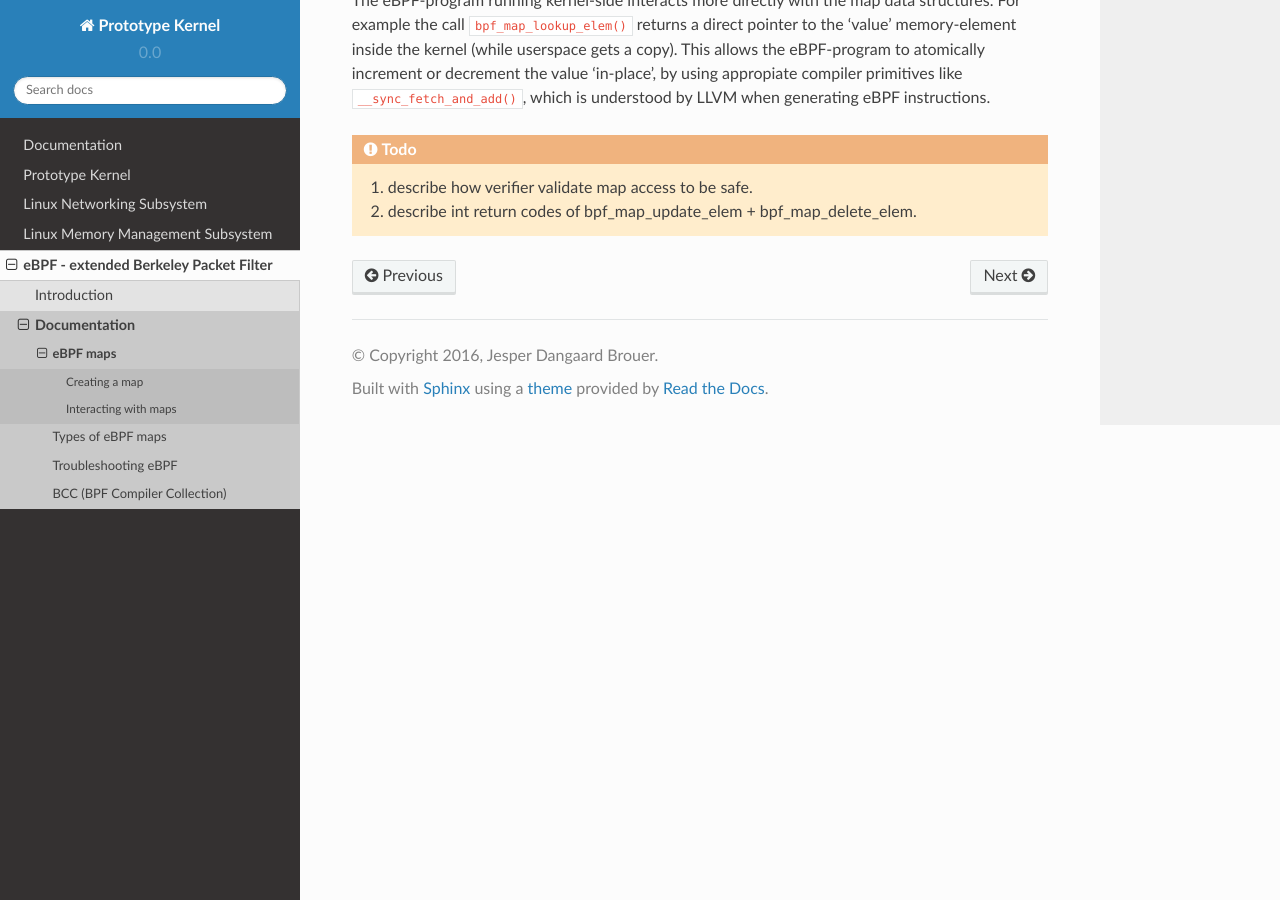
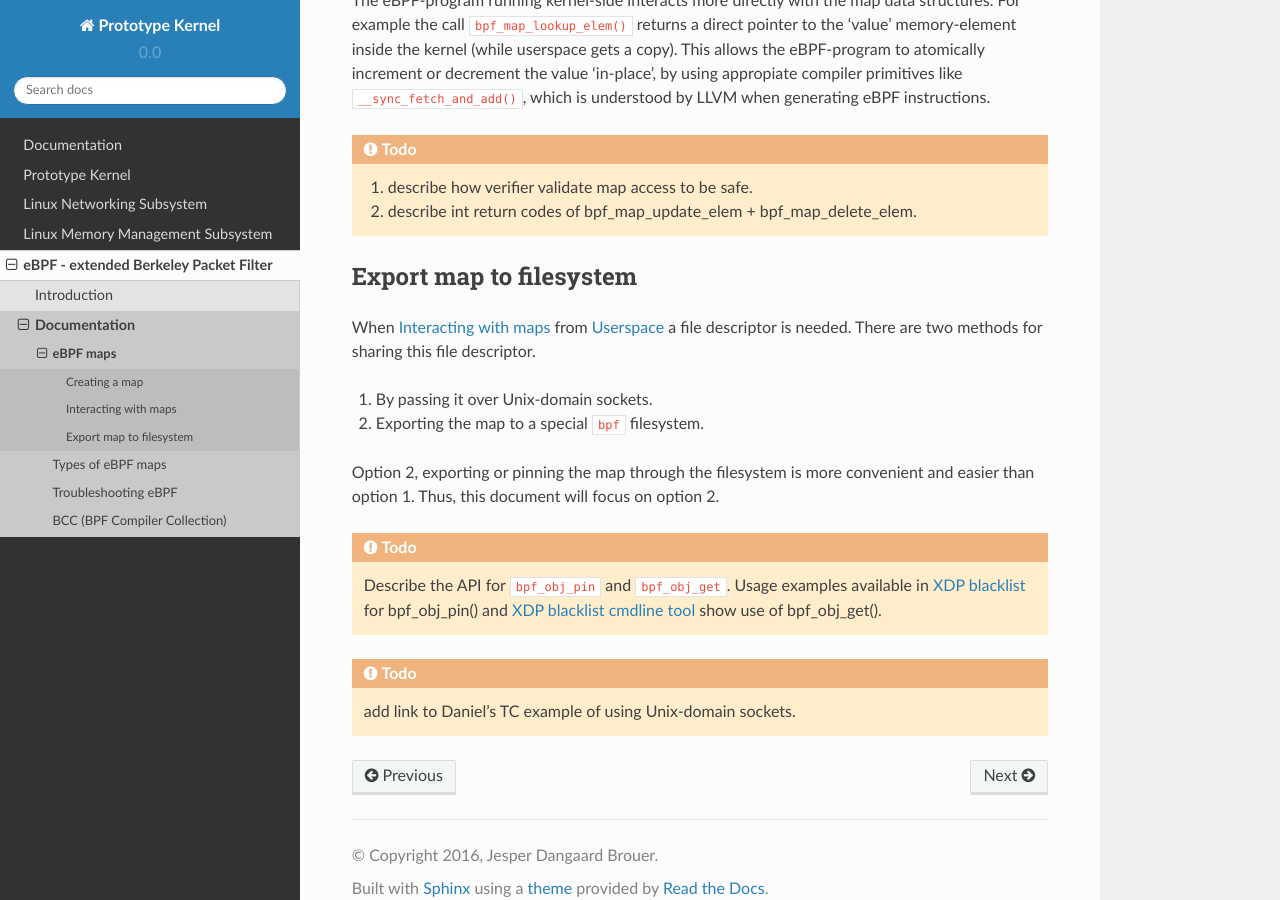
Before and after one commit to netoptimizer/prototype-kernel, a Sphinx documentation site: the page built from kernel/Documentation/bpf/ebpf_maps.rst, in a window 1280 px wide and 900 px high, scrolled down 3685 px. Built offline with Sphinx 7.4.7 and the Read the Docs theme 2.0.0, drawn with Linux system fonts in a browser that asks for light colours.

Commit message:
doc: eBPF exporting maps to the file system
Signed-off-by: Jesper Dangaard Brouer <brouer@redhat.com>

```diff
--- a/kernel/Documentation/bpf/ebpf_maps.rst
+++ b/kernel/Documentation/bpf/ebpf_maps.rst
@@ -253,6 +253,38 @@ is understood by LLVM when generating eBPF instructions.
 .. _kernel/bpf/helpers.c:
    https://git.kernel.org/cgit/linux/kernel/git/torvalds/linux.git/tree/kernel/bpf/helpers.c
 
+
+Export map to filesystem
+========================
+
+.. read: https://lwn.net/Articles/664688/ Persistent BPF objects
+
+When `Interacting with maps`_ from `Userspace`_ a file descriptor is
+needed. There are two methods for sharing this file descriptor.
+
+1) By passing it over Unix-domain sockets.
+2) Exporting the map to a special ``bpf`` filesystem.
+
+Option 2, exporting or pinning the map through the filesystem is more
+convenient and easier than option 1. Thus, this document will focus on
+option 2.
+
+.. TODO:: Describe the API for ``bpf_obj_pin`` and ``bpf_obj_get``.
+	  Usage examples available in `XDP blacklist`_ for
+	  bpf_obj_pin() and `XDP blacklist cmdline tool`_ show use of
+	  bpf_obj_get().
+
+.. TODO:: add link to Daniel's TC example of using Unix-domain sockets.
+
+
+.. section links
+
+.. _XDP blacklist cmdline tool:
+   https://github.com/netoptimizer/prototype-kernel/blob/master/kernel/samples/bpf/xdp_ddos01_blacklist_cmdline.c
+
+.. _XDP blacklist:
+   https://github.com/netoptimizer/prototype-kernel/blob/master/kernel/samples/bpf/xdp_ddos01_blacklist_user.c
+
 .. links
 
 .. _bpf(2): http://man7.org/linux/man-pages/man2/bpf.2.html
```
